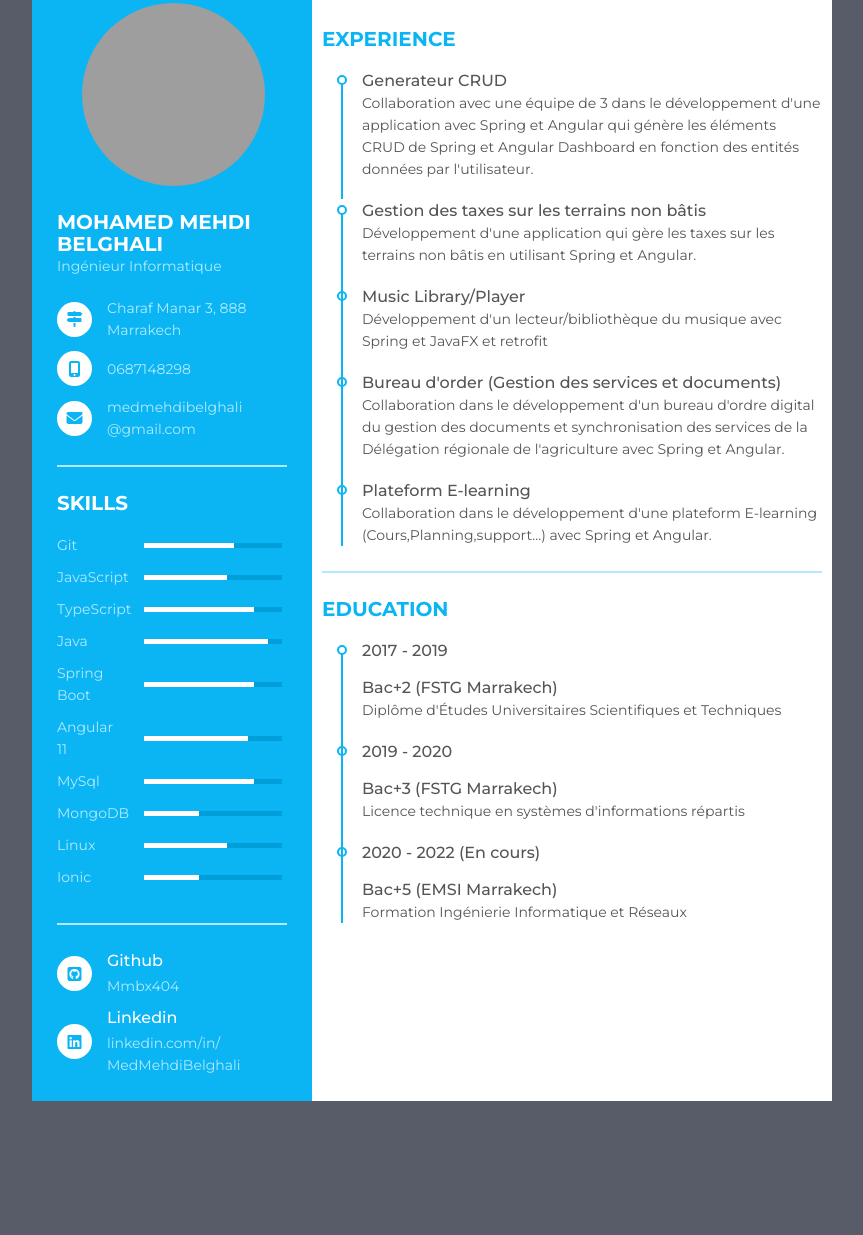
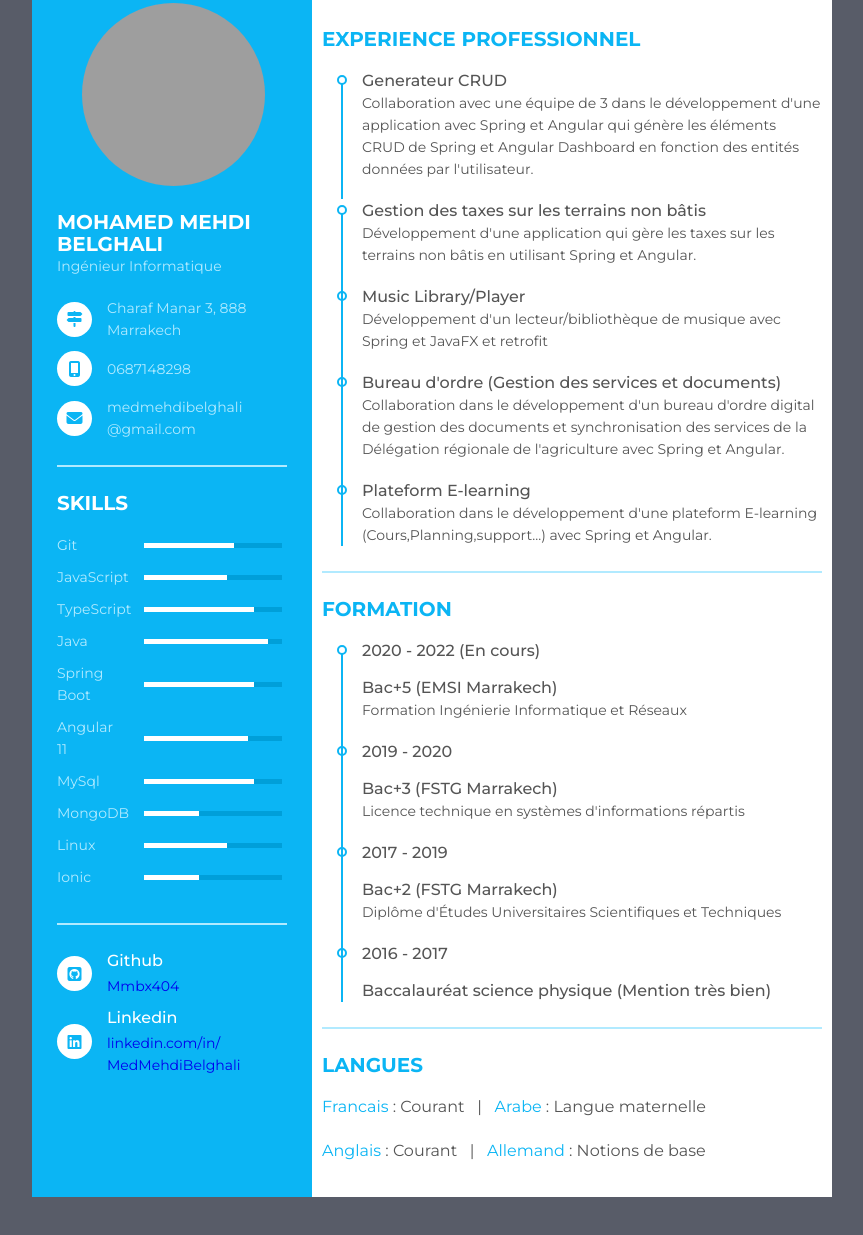
Before and after one commit to Mmbx404/MedMehdiBelghaliCv, a plain HTML site: page index.html in a window 1280 px wide. Shown: the part 57-1292 px from the top of the page, without its empty margins (208-1071 px from the left). Before the commit the page ends 1208 px from the top, so only its background shows below. Drawn offline with Linux system fonts and the light colour scheme; grey boxes are pictures that could not be loaded.

Commit message:
inital commit

```diff
--- a/index.html
+++ b/index.html
@@ -141,7 +141,7 @@
              </div>
              <div class="data">
                <p class="semi-bold">Github</p>
-               <p>Mmbx404</p>
+               <p><a href="https://github.com/Mmbx404" style="text-decoration:none;">Mmbx404</a></p>
              </div>
            </li>
            <li>
@@ -150,7 +150,7 @@
              </div>
              <div class="data">
                <p class="semi-bold">Linkedin</p>
-               </p>linkedin.com/in/<br/>MedMehdiBelghali</p>
+               </p><a href="https://linkedin.com/in/MedMehdiBelghali" style="text-decoration:none;">linkedin.com/in/<br/>MedMehdiBelghali</a></p>
              </div>
            </li>
          </ul>
@@ -160,7 +160,7 @@
   <div class="resume_right">
     <div class="resume_item resume_work">
         <div class="title">
-           <p class="bold">Experience</p>
+           <p class="bold">Experience Professionnel</p>
          </div>
         <ul>
             <li>
@@ -178,13 +178,13 @@
             <li>
               <div class="info">
                      <p class="semi-bold">Music Library/Player</p>
-                  <p>Développement d'un lecteur/bibliothèque du musique avec Spring et JavaFX et retrofit</p>
+                  <p>Développement d'un lecteur/bibliothèque de musique avec Spring et JavaFX et retrofit</p>
                 </div>
             </li>
             <li>
               <div class="info">
-                     <p class="semi-bold">Bureau d'order (Gestion des services et documents)</p>
-                  <p>Collaboration dans le développement d'un bureau d'ordre digital du gestion des documents et synchronisation des services de la Délégation régionale de l'agriculture avec Spring et Angular.</p>
+                     <p class="semi-bold">Bureau d'ordre (Gestion des services et documents)</p>
+                  <p>Collaboration dans le développement d'un bureau d'ordre digital de gestion des documents et synchronisation des services de la Délégation régionale de l'agriculture avec Spring et Angular.</p>
                 </div>
             </li>
             <li>
@@ -197,9 +197,23 @@
     </div>
     <div class="resume_item resume_education">
       <div class="title">
-           <p class="bold">Education</p>
+           <p class="bold">Formation</p>
          </div>
       <ul>
+        <li>
+          <div class="date">2020 - 2022 (En cours)</div>
+          <div class="info">
+                 <p class="semi-bold">Bac+5 (EMSI Marrakech)</p>
+              <p>Formation Ingénierie Informatique et Réseaux</p>
+            </div>
+        </li>
+        <li>
+          <div class="date">2019 - 2020</div>
+          <div class="info">
+                 <p class="semi-bold">Bac+3 (FSTG Marrakech)</p>
+              <p>Licence technique en systèmes d'informations répartis</p>
+            </div>
+        </li>
             <li>
                 <div class="date">2017 - 2019</div>
                 <div class="info">
@@ -208,20 +222,18 @@
                 </div>
             </li>
             <li>
-              <div class="date">2019 - 2020</div>
+              <div class="date">2016 - 2017</div>
               <div class="info">
-                     <p class="semi-bold">Bac+3 (FSTG Marrakech)</p>
-                  <p>Licence technique en systèmes d'informations répartis</p>
-                </div>
-            </li>
-            <li>
-              <div class="date">2020 - 2022 (En cours)</div>
-              <div class="info">
-                     <p class="semi-bold">Bac+5 (EMSI Marrakech)</p>
-                  <p>Formation Ingénierie Informatique et Réseaux</p>
+                     <p class="semi-bold">Baccalauréat science physique (Mention très bien)</p>
                 </div>
             </li>
         </ul>
+    </div>
+    <div class="resume_item">
+      <div class="title">
+        <p class="bold">Langues</p>
+      </div>
+      <p class="myLangs"><span style="color: #0bb5f4;">Francais</span> : Courant &nbsp;&nbsp;| &nbsp;&nbsp;<span style="color: #0bb5f4;">Arabe</span> : Langue maternelle <br/><br/> <span style="color: #0bb5f4;">Anglais</span> : Courant &nbsp;&nbsp;| &nbsp;&nbsp;<span style="color: #0bb5f4;">Allemand</span> : Notions de base</p>
     </div>
   </div>
 </div>
--- a/styles.css
+++ b/styles.css
@@ -234,3 +234,7 @@ body {
 .resume .resume_right .resume_hobby ul li:last-child:before {
   display: none;
 }
+
+.myLangs {
+  font-size: medium;
+}
```
